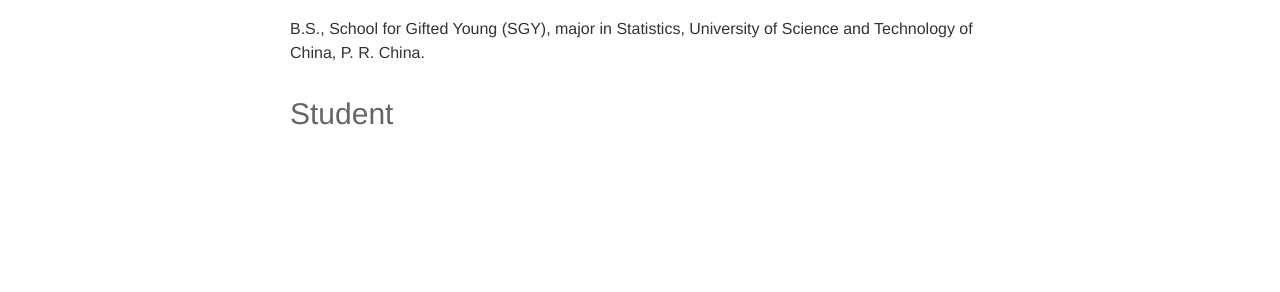
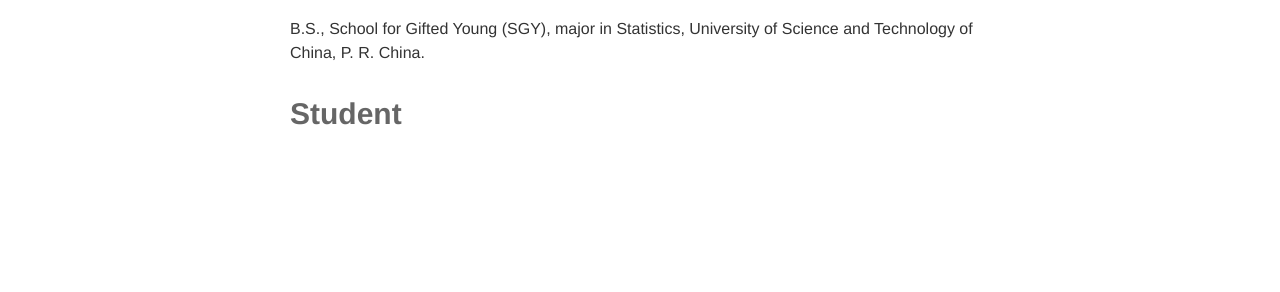
Before and after one commit to shines-lab/shines-lab.github.io, a Jekyll site: the page built from _pages/people.md, in a window 1280 px wide. Shown: the part 439-731 px from the top of the page. Built offline with Jekyll 4.4.1, drawn with Linux system fonts in a browser that asks for light colours; nearby versions of some CDN libraries.

```diff
--- a/_pages/people.md
+++ b/_pages/people.md
@@ -18,4 +18,4 @@ M.S., Industrial and Management Systems Engineering, University of South Florida
 B.S., School for Gifted Young (SGY), major in Statistics, University of Science and Technology of China, P. R. China.
 
 
-### Student
+### **Student**
```
